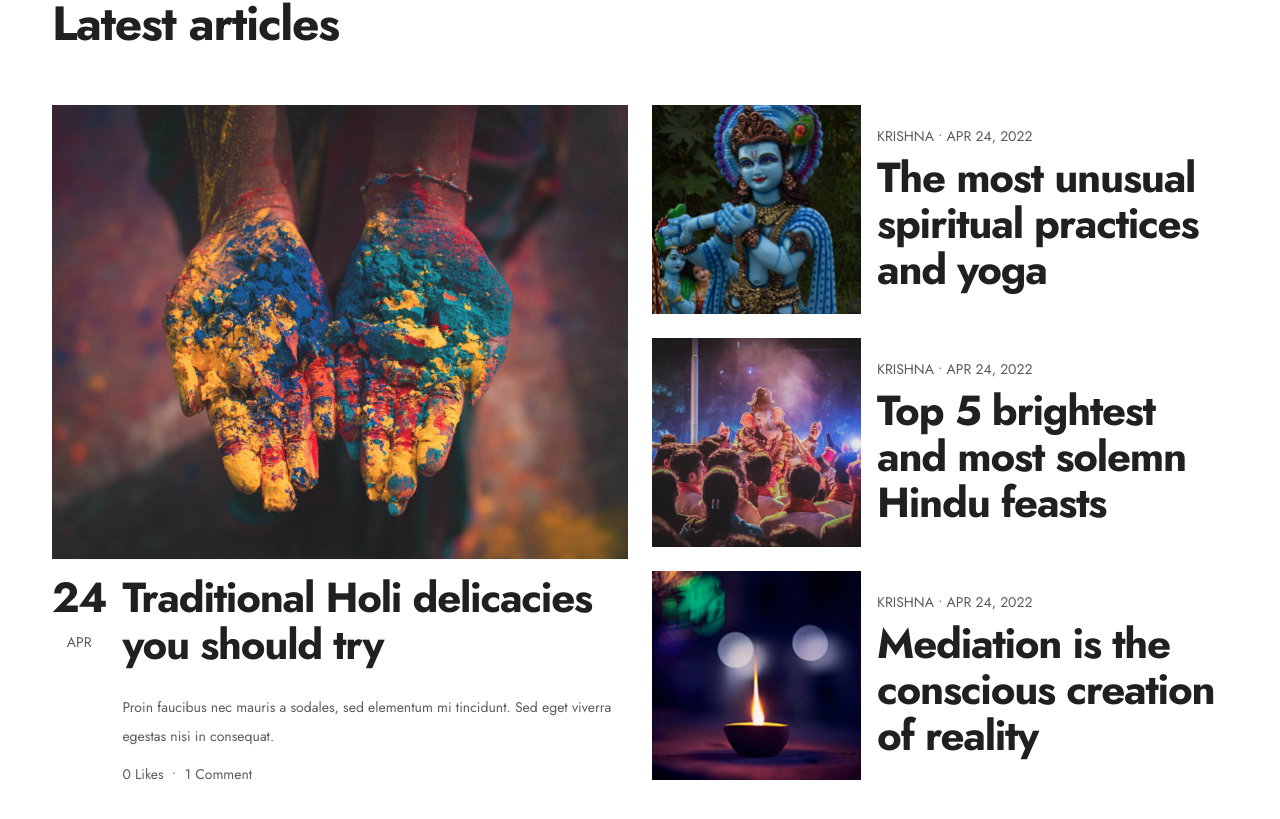
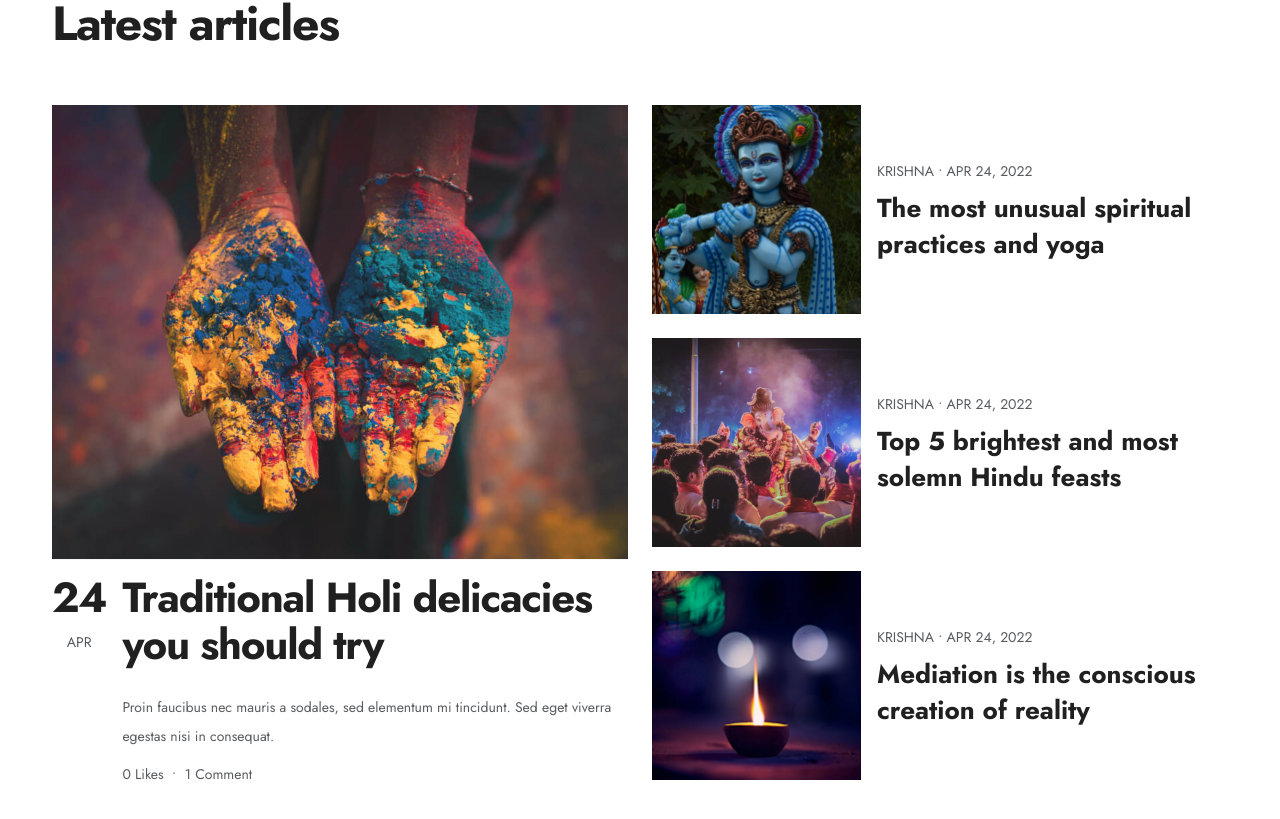
Before and after one commit to lokesh-annex/mindthera, a Next.js app: page / in a window 1280 px wide. Shown: the part 4832-5651 px from the top of the page. Built offline with nearby package versions, Linux system fonts and the light colour scheme; a web font is replaced by a local one.

Commit message:
homepage

```diff
--- a/components/LatestArticles.tsx
+++ b/components/LatestArticles.tsx
@@ -64,7 +64,7 @@ const LatestArticles = () => {
                 </div>
                 <div>
                   <small className="text-uppercase text-muted d-block mb-1">KRISHNA • Apr 24, 2022</small>
-                  <h2 className="fw-bold mb-0 ">{item.title}</h2>
+                  <h3 className="fw-bold mb-0 ">{item.title}</h3>
                 </div>
               </div>
             ))}
```
